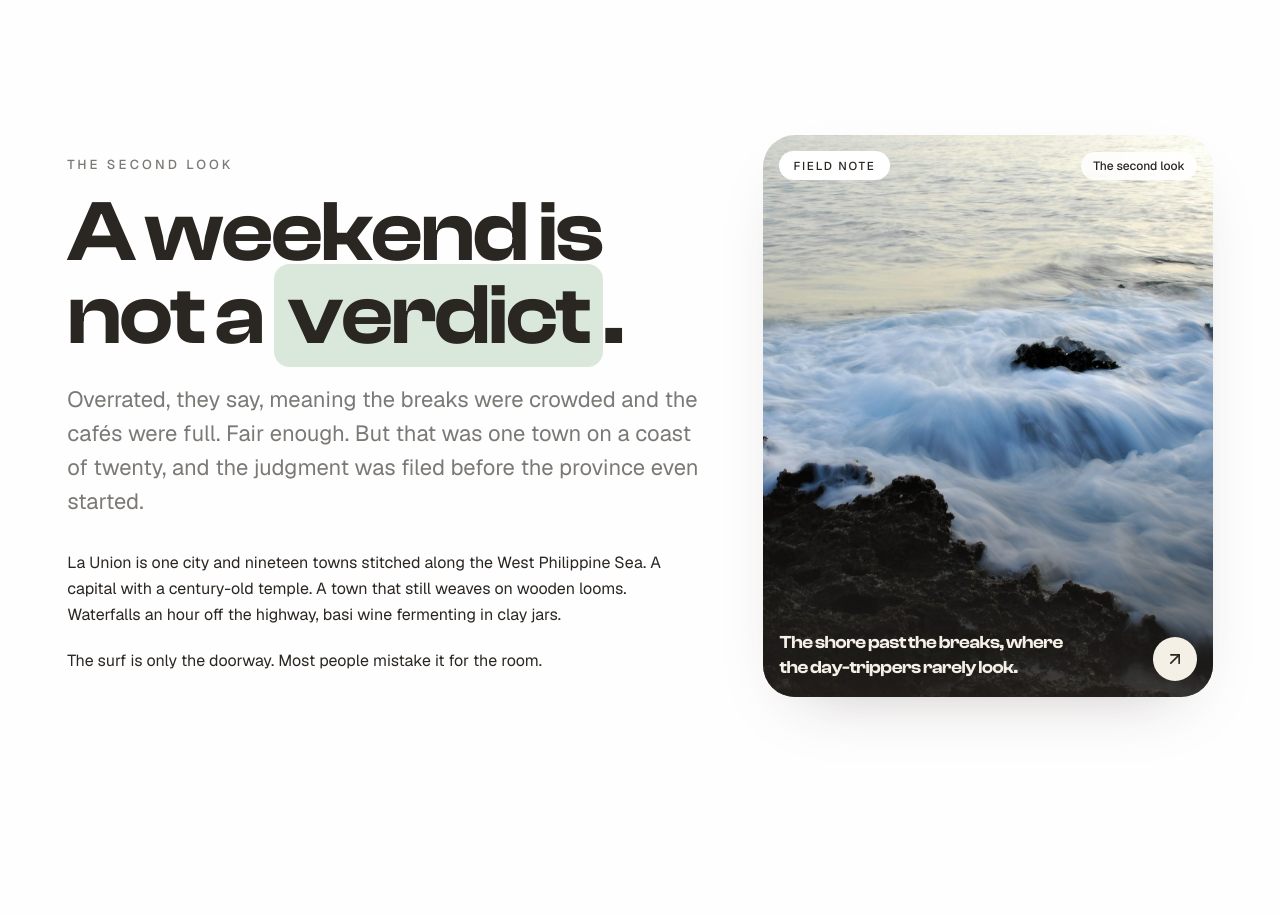
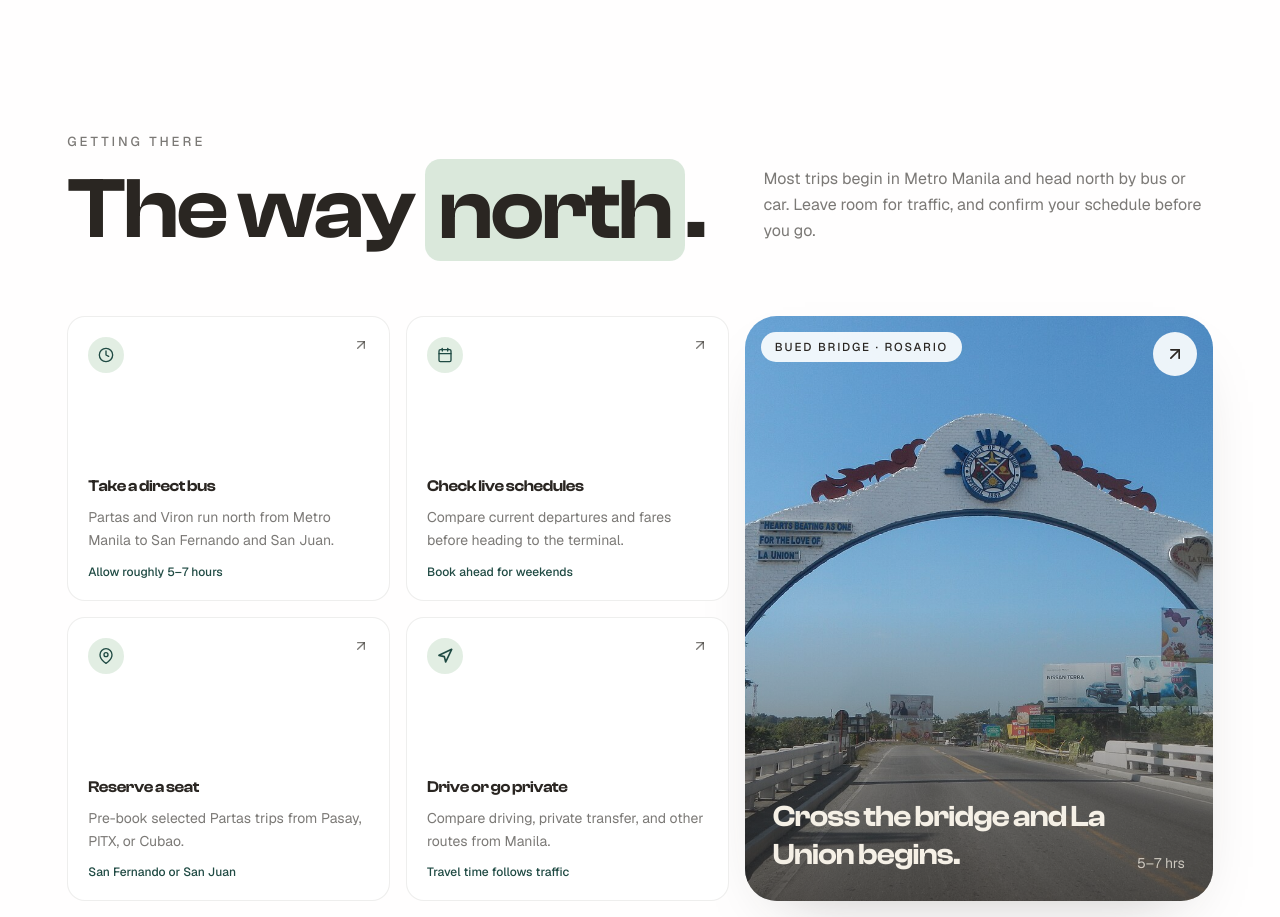
Before and after one commit to lianxxxx/beyond-elyu, a Next.js app: page / in a window 1280 px wide. Shown: the part 1880-2797 px from the top of the page. Built offline with nearby package versions, Linux system fonts and the light colour scheme.

Commit message:
feat: add travel section and refine page flow

```diff
--- a/src/app/page.tsx
+++ b/src/app/page.tsx
@@ -1,10 +1,7 @@
 import { Hero } from "@/components/hero";
 import { Marquee } from "@/components/marquee";
 import { Intro } from "@/components/intro";
-import { SecondLook } from "@/components/second-look";
-import { Inland } from "@/components/inland";
-import { StatsSection } from "@/components/stats-section";
-import { MapSection } from "@/components/map-section";
+import { GettingThere } from "@/components/getting-there";
 import { FieldNotes } from "@/components/field-notes";
 import { CoastStrip } from "@/components/coast-strip";
 import { TownsSection } from "@/components/towns-section";
@@ -17,10 +14,7 @@ export default function Home() {
       <Hero />
       <Marquee />
       <Intro />
-      <SecondLook />
-      <Inland />
-      <StatsSection />
-      <MapSection />
+      <GettingThere />
       <FieldNotes />
       <CoastStrip />
       <TownsSection />
--- a/src/components/chrome.tsx
+++ b/src/components/chrome.tsx
@@ -50,7 +50,7 @@ export function IconButton({
 }) {
   const tones = {
     ink: "border border-ink/12 bg-card text-ink hover:bg-ink hover:text-cream hover:border-ink",
-    cream: "bg-cream text-ink hover:bg-sea hover:text-cream",
+    cream: "bg-cream text-ink hover:bg-ink hover:text-cream",
     sea: "bg-sea text-cream hover:bg-sea-deep",
   };
   return (
--- a/src/components/closing.tsx
+++ b/src/components/closing.tsx
@@ -7,7 +7,7 @@ import { Reveal } from "@/components/reveal";
 import { Accent } from "@/components/section-header";
 
 const LINKS = [
-  { label: "The map", href: "#map" },
+  { label: "Getting there", href: "#getting-there" },
   { label: "Along the shore", href: "#coast" },
   { label: "Town by town", href: "#towns" },
 ];
--- /dev/null
+++ b/src/components/getting-there.tsx
@@ -0,0 +1,164 @@
+import Image from "next/image";
+import {
+  FiArrowUpRight,
+  FiCalendar,
+  FiClock,
+  FiMapPin,
+  FiNavigation,
+} from "react-icons/fi";
+
+import { Reveal } from "@/components/reveal";
+import { Accent } from "@/components/section-header";
+
+const OPTIONS = [
+  {
+    title: "Take a direct bus",
+    detail:
+      "Partas and Viron run north from Metro Manila to San Fernando and San Juan.",
+    meta: "Allow roughly 5–7 hours",
+    href: "https://www.geckoroutes.com/philippines/manila-to-la-union/",
+    icon: FiClock,
+    iconClassName: "size-4",
+  },
+  {
+    title: "Check live schedules",
+    detail:
+      "Compare current departures and fares before heading to the terminal.",
+    meta: "Book ahead for weekends",
+    href: "https://launionbus.ph/",
+    icon: FiCalendar,
+    iconClassName: "size-4",
+  },
+  {
+    title: "Reserve a seat",
+    detail:
+      "Pre-book selected Partas trips from Pasay, PITX, or Cubao.",
+    meta: "San Fernando or San Juan",
+    href: "https://www.klook.com/en-PH/activity/25707-bus-transfer-manila-la-union/",
+    icon: FiMapPin,
+    iconClassName: "size-4",
+  },
+  {
+    title: "Drive or go private",
+    detail:
+      "Compare driving, private transfer, and other routes from Manila.",
+    meta: "Travel time follows traffic",
+    href: "https://www.rome2rio.com/s/Manila/La-Union-Philippines",
+    icon: FiNavigation,
+    iconClassName: "size-4 stroke-[2.5]",
+  },
+] as const;
+
+export function GettingThere() {
+  return (
+    <section id="getting-there" className="px-gutter py-bay">
+      <div className="mx-auto max-w-6xl">
+        <div className="grid items-end gap-x-12 gap-y-6 md:grid-cols-12">
+          <div className="md:col-span-7">
+            <Reveal>
+              <p className="font-body text-eyebrow font-medium uppercase text-ink-soft">
+                Getting there
+              </p>
+            </Reveal>
+            <Reveal delay={80}>
+              <h2 className="mt-5 max-w-[12ch] font-display text-headline font-semibold tracking-tight text-ink">
+                The way <Accent>north</Accent>.
+              </h2>
+            </Reveal>
+          </div>
+
+          <Reveal delay={120} className="md:col-span-5 md:pb-2">
+            <p className="max-w-[44ch] font-body text-base leading-relaxed text-ink-soft">
+              Most trips begin in Metro Manila and head north by bus or car.
+              Leave room for traffic, and confirm your schedule before you go.
+            </p>
+          </Reveal>
+        </div>
+
+        <div className="mt-12 grid items-stretch gap-4 md:mt-16 md:grid-cols-12">
+          <Reveal delay={160} className="md:order-2 md:col-span-5">
+            <figure className="group relative aspect-[4/5] overflow-hidden rounded-[2rem] shadow-soft">
+              <Image
+                src="/img/bued-bridge.jpg"
+                alt="The La Union welcome arch over Bued Bridge at the provincial boundary in Rosario."
+                fill
+                sizes="(min-width: 768px) 42vw, 100vw"
+                className="object-cover transition-transform duration-[1200ms] ease-[cubic-bezier(0.16,1,0.3,1)] group-hover:scale-[1.03]"
+              />
+              <div
+                aria-hidden
+                className="absolute inset-0 bg-gradient-to-t from-ink/70 via-ink/5 to-transparent"
+              />
+
+              <span className="absolute left-4 top-4 rounded-full bg-card/90 px-3.5 py-1.5 font-body text-[0.72rem] font-medium uppercase tracking-[0.16em] text-ink backdrop-blur-md">
+                Bued Bridge · Rosario
+              </span>
+
+              <a
+                href="https://www.rome2rio.com/s/Manila/La-Union-Philippines"
+                target="_blank"
+                rel="noreferrer"
+                aria-label="Compare routes from Manila to La Union"
+                className="absolute right-4 top-4 inline-flex size-11 items-center justify-center rounded-full bg-card/90 text-ink backdrop-blur-md transition-colors hover:bg-ink hover:text-cream"
+              >
+                <FiArrowUpRight aria-hidden className="size-5" />
+              </a>
+
+              <figcaption className="absolute inset-x-5 bottom-5 flex items-end justify-between gap-6 text-cream sm:inset-x-7 sm:bottom-7">
+                <p className="max-w-[18ch] font-display text-2xl font-semibold leading-tight tracking-tight sm:text-3xl">
+                  Cross the bridge and La Union begins.
+                </p>
+                <span className="shrink-0 font-body text-sm text-cream/75">
+                  5–7 hrs
+                </span>
+              </figcaption>
+            </figure>
+          </Reveal>
+
+          <div className="grid gap-4 sm:grid-cols-2 md:order-1 md:col-span-7">
+            {OPTIONS.map((option, index) => {
+              const Icon = option.icon;
+              return (
+                <Reveal key={option.title} delay={200 + index * 60}>
+                  <a
+                    href={option.href}
+                    target="_blank"
+                    rel="noreferrer"
+                    className="group flex h-full min-h-48 flex-col rounded-2xl border border-ink/8 bg-card p-5 transition-colors hover:border-sea/25 hover:bg-sea-mist/35 focus-visible:outline-none focus-visible:ring-2 focus-visible:ring-sea focus-visible:ring-offset-2"
+                  >
+                    <span className="flex items-start justify-between gap-4">
+                      <span className="inline-flex size-9 items-center justify-center rounded-full bg-sea-mist/55 text-sea transition-colors group-hover:bg-sea group-hover:text-cream">
+                        <Icon aria-hidden className={option.iconClassName} />
+                      </span>
+                      <FiArrowUpRight
+                        aria-hidden
+                        className="size-4 text-ink-soft transition-all duration-300 ease-out group-hover:-translate-y-0.5 group-hover:translate-x-0.5 group-hover:text-ink"
+                      />
+                    </span>
+
+                    <span className="mt-auto pt-8">
+                      <span className="block font-display text-base font-semibold tracking-tight text-ink">
+                        {option.title}
+                      </span>
+                      <span className="mt-2 block font-body text-sm leading-relaxed text-ink-soft">
+                        {option.detail}
+                      </span>
+                      <span className="mt-3 block font-body text-xs font-medium text-sea">
+                        {option.meta}
+                      </span>
+                    </span>
+                  </a>
+                </Reveal>
+              );
+            })}
+          </div>
+        </div>
+
+        <p className="mt-4 font-body text-xs leading-relaxed text-ink-soft">
+          Schedules, travel times, and fares change. Confirm directly with the
+          operator before departure.
+        </p>
+      </div>
+    </section>
+  );
+}
--- a/src/components/hero.tsx
+++ b/src/components/hero.tsx
@@ -9,7 +9,7 @@ import { FiArrowUpRight } from "react-icons/fi";
 import { PillTag } from "@/components/chrome";
 
 const NAV = [
-  { label: "The Map", href: "#map" },
+  { label: "Getting There", href: "#getting-there" },
   { label: "The Coast", href: "#coast" },
   { label: "Town by Town", href: "#towns" },
 ];
@@ -43,7 +43,7 @@ export function Hero() {
           </nav>
 
           <a
-            href="#plan"
+            href="#getting-there"
             className="inline-flex items-center gap-1.5 rounded-full border border-ink/20 px-5 py-2 text-sm font-medium text-ink transition-colors hover:border-black hover:bg-black hover:text-cream"
           >
             Plan a trip
@@ -111,7 +111,7 @@ export function Hero() {
               <a
                 href="#look-closer"
                 aria-label="Look closer"
-                className="absolute right-4 top-4 inline-flex size-11 items-center justify-center rounded-full bg-card/85 text-ink backdrop-blur-md transition-colors hover:bg-ink/50 hover:text-cream"
+                className="absolute right-4 top-4 inline-flex size-11 items-center justify-center rounded-full bg-card/85 text-ink backdrop-blur-md transition-colors hover:bg-ink hover:text-cream"
               >
                 <FiArrowUpRight aria-hidden className="size-5" />
               </a>
--- a/src/components/inland.tsx
+++ b/src/components/inland.tsx
@@ -33,7 +33,7 @@ export function Inland() {
             <a
               href="#towns"
               aria-label="Find San Gabriel in the town index"
-              className="absolute right-4 top-4 inline-flex size-11 items-center justify-center rounded-full bg-card/85 text-ink backdrop-blur-md transition-colors hover:bg-ink/50 hover:text-cream"
+              className="absolute right-4 top-4 inline-flex size-11 items-center justify-center rounded-full bg-card/85 text-ink backdrop-blur-md transition-colors hover:bg-ink hover:text-cream"
             >
               <FiArrowUpRight aria-hidden className="size-5" />
             </a>
--- a/src/components/second-look.tsx
+++ b/src/components/second-look.tsx
@@ -68,9 +68,9 @@ export function SecondLook() {
                 The shore past the breaks, where the day-trippers rarely look.
               </p>
               <a
-                href="#numbers"
+                href="#notes"
                 aria-label="Keep reading"
-                className="inline-flex size-11 shrink-0 items-center justify-center rounded-full bg-cream text-ink transition-colors hover:bg-ink/50 hover:text-cream"
+                className="inline-flex size-11 shrink-0 items-center justify-center rounded-full bg-cream text-ink transition-colors hover:bg-ink hover:text-cream"
               >
                 <FiArrowUpRight aria-hidden className="size-5" />
               </a>
--- a/src/components/site-footer.tsx
+++ b/src/components/site-footer.tsx
@@ -5,7 +5,7 @@
 import { FiArrowUpRight, FiArrowUp } from "react-icons/fi";
 
 const LINKS = [
-  { label: "The map", href: "#map" },
+  { label: "Getting there", href: "#getting-there" },
   { label: "Along the shore", href: "#coast" },
   { label: "Town by town", href: "#towns" },
   { label: "Look closer", href: "#plan" },
```
Also changed, not shown: src/components/intro.tsx (+8 -9 lines), public/img/bued-bridge.jpg (added).
